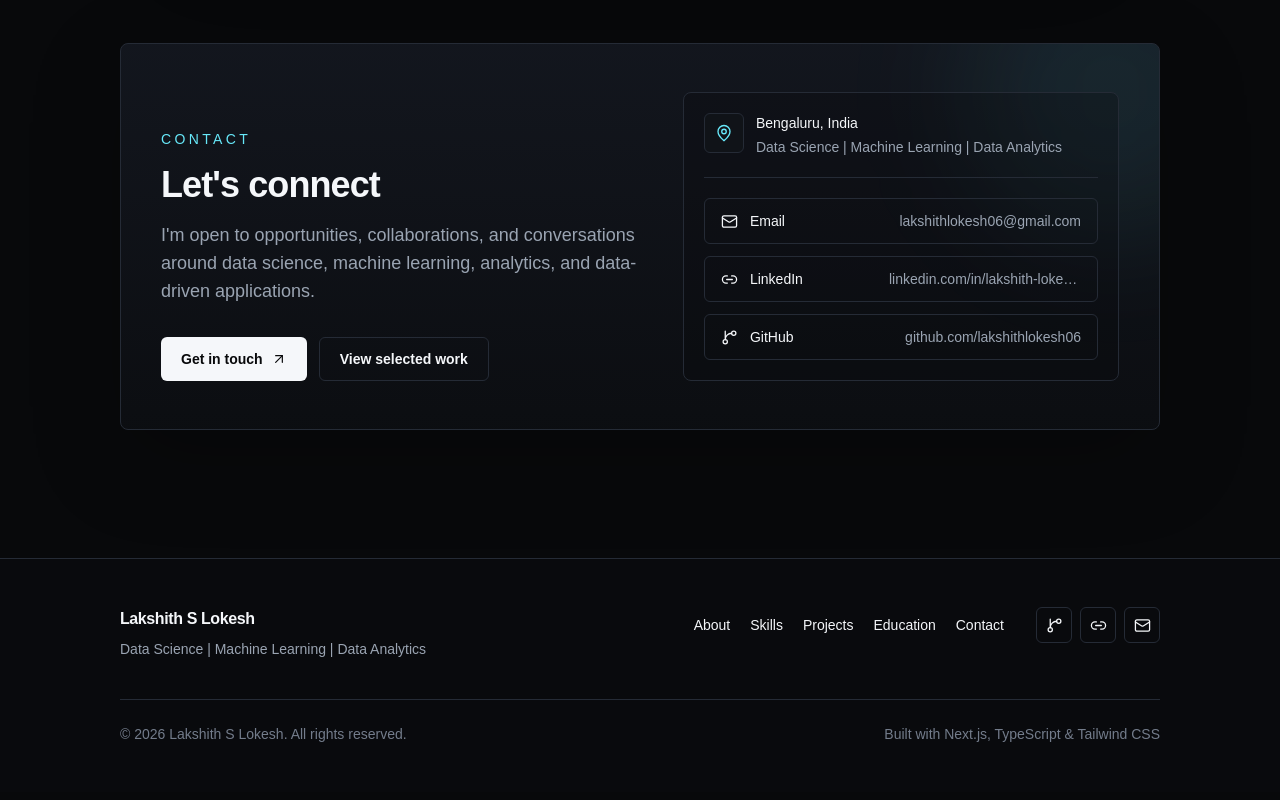
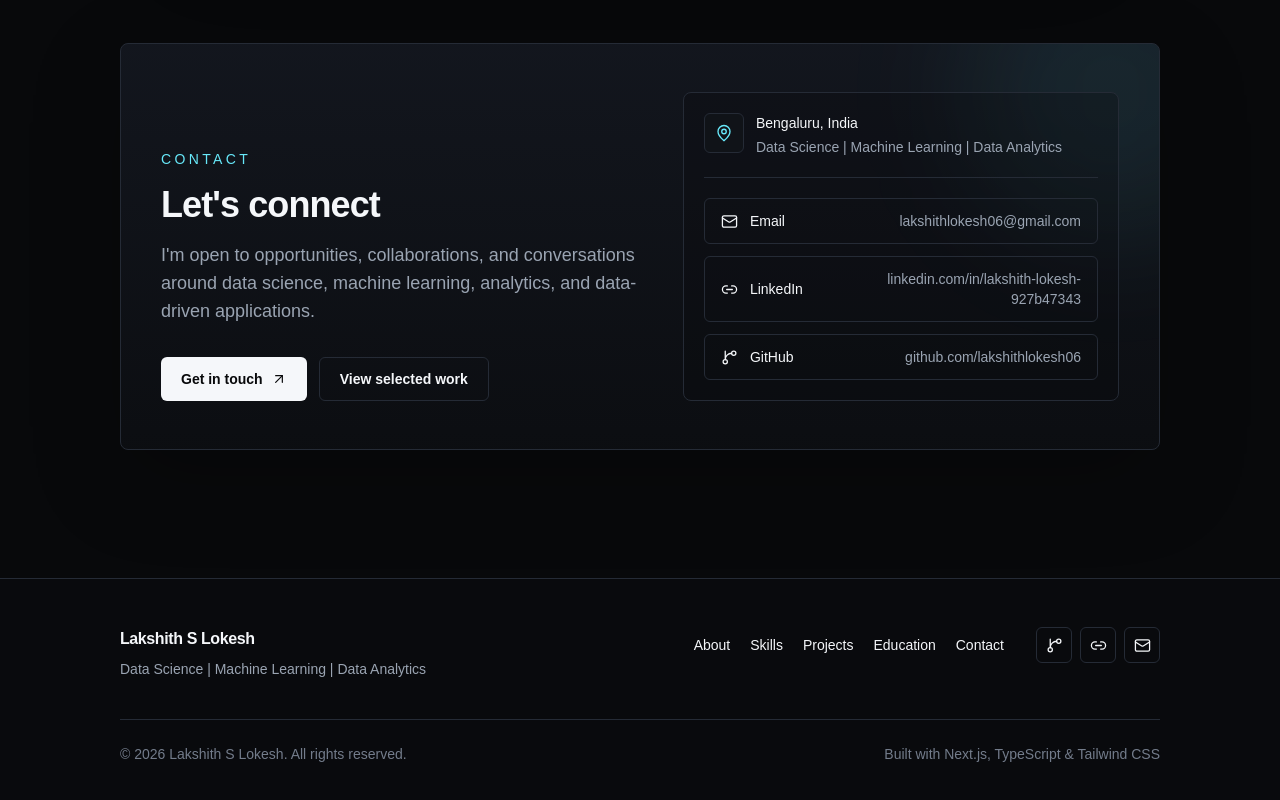
Before and after one commit to lakshithlokesh06/lakshith-portfolio, a Next.js app: page / in a window 1280 px wide. Shown: the part 5608-6408 px from the top of the page. Built offline with nearby package versions, Linux system fonts and the light colour scheme; no server answers; a web font is replaced by a local one.

Commit message:
Fix desktop contact link visibility

```diff
--- a/src/components/sections/contact.tsx
+++ b/src/components/sections/contact.tsx
@@ -126,7 +126,7 @@ export function Contact() {
                     <Icon aria-hidden="true" size={17} strokeWidth={1.8} />
                     {label}
                   </span>
-                  <span className="min-w-0 max-w-full break-words text-[var(--color-muted)] [overflow-wrap:anywhere] sm:max-w-[12rem] sm:truncate">{value}</span>
+                  <span className="min-w-0 max-w-full break-words text-[var(--color-muted)] [overflow-wrap:anywhere] sm:flex-1 sm:text-right">{value}</span>
                 </a>
               ))}
             </div>
```
